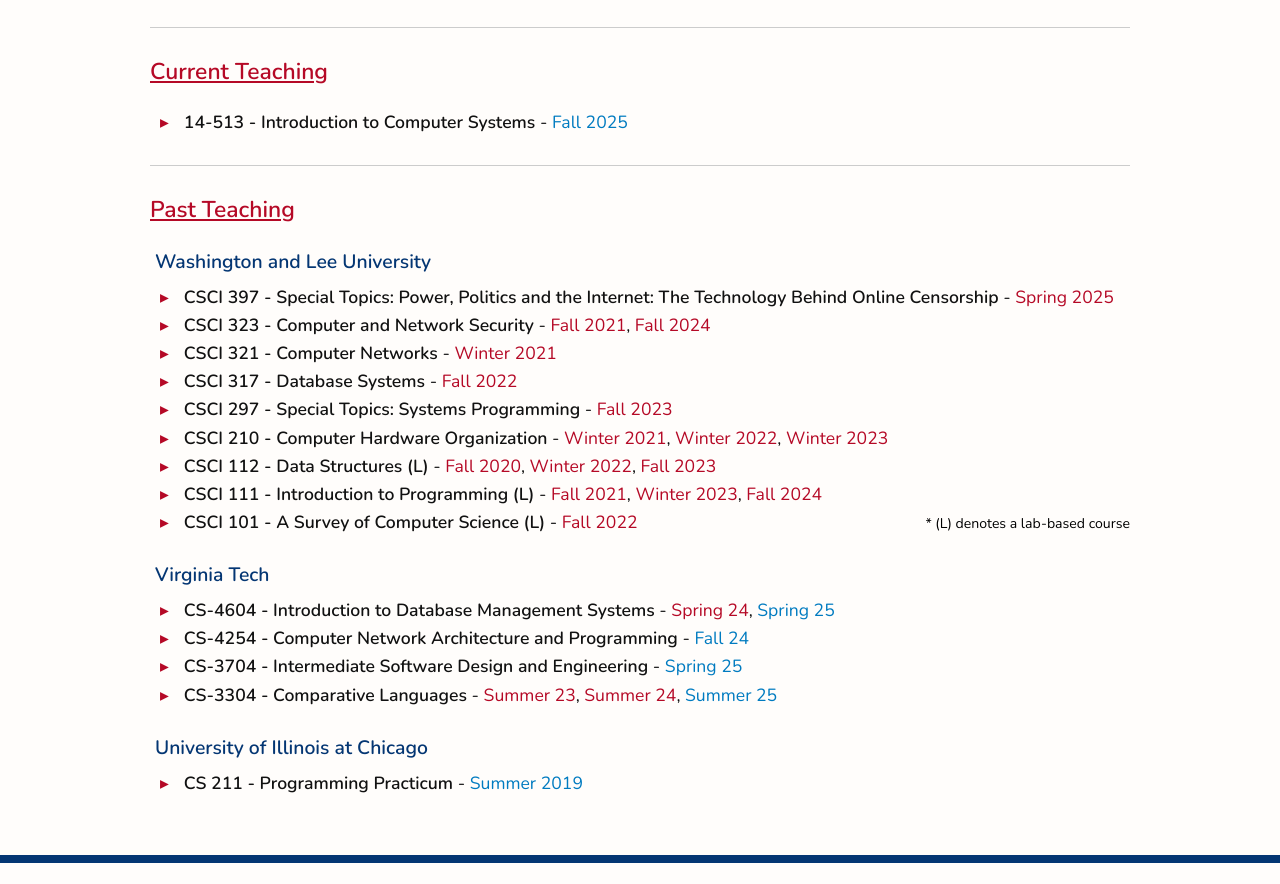
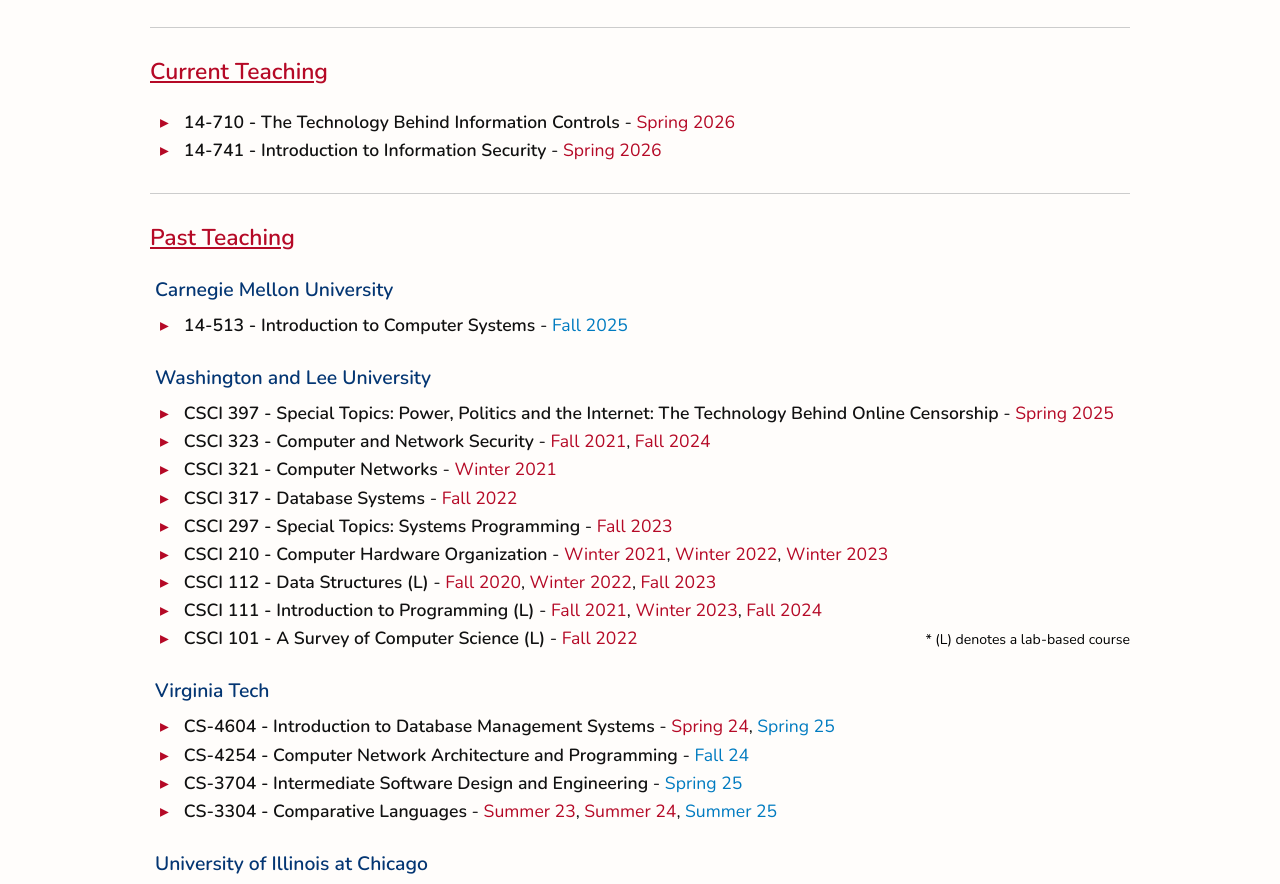
Before and after one commit to tahakhan5/tahakhan5.github.io, a plain HTML site: page teaching/index.html in a window 1280 px wide. Shown: the part 849-1733 px from the top of the page. Before the commit the page ends 1712 px from the top, so only its background shows below. Drawn offline with nearby package versions, Linux system fonts and the light colour scheme.

Commit message:
s26 teaching update

```diff
--- a/teaching/index.html
+++ b/teaching/index.html
@@ -161,7 +161,14 @@
 <div style="display: flex; margin-bottom: 0.2em;">
     <span style="color: var(--cmu-red); margin-right: 15px; font-size: 1em; line-height: 1.4;">▸</span>
     <div style="font-size: 1em;">
-       <div style="font-size: 1em; font-weight: 600; display: inline;"> 14-513 - Introduction to Computer Systems </div> -  <a href="https://www.cs.cmu.edu/~213/" target="_blank">Fall 2025</a>
+       <div style="font-size: 1em; font-weight: 600; display: inline;"> 14-710 - The Technology Behind Information Controls </div> -  <span style="color: var(--cmu-red)">Spring 2026</span>
+    </div>
+</div>
+
+<div style="display: flex; margin-bottom: 0.2em;">
+    <span style="color: var(--cmu-red); margin-right: 15px; font-size: 1em; line-height: 1.4;">▸</span>
+    <div style="font-size: 1em;">
+       <div style="font-size: 1em; font-weight: 600; display: inline;"> 14-741 - Introduction to Information Security </div> -  <span style="color: var(--cmu-red)">Spring 2026</span>
     </div>
 </div>
 
@@ -178,6 +185,24 @@
 <h1 id="past-teaching" style="font-size: 1.3em; font-family: var(--base-font-family); font-weight: 600; padding-top: 18px; text-decoration: underline; margin-bottom: 1em; color: var(--heading-color);">Past Teaching</h1>
 <div style="margin-bottom: 1.5em;"></div>
 
+
+<div style="font-size:1.1em; font-weight:500; margin-left: 5px; margin-bottom: 10px; font-weight: 600; color: var(--cmu-gray);">Carnegie Mellon University</div>
+
+<div style="margin-left: 10px;">
+
+<div style="display: flex;  margin-bottom: 0.2em;">
+    <div style="display: flex;">
+        <span style="color: var(--cmu-red); margin-right: 15px; font-size: 1em; line-height: 1.4;">▸</span>
+        <div style="font-size: 1em;">
+       <div style="font-size: 1em; font-weight: 600; display: inline;"> 14-513 - Introduction to Computer Systems </div>   -  <a href="https://www.cs.cmu.edu/~213/" target="_blank">Fall 2025</a>
+        </div>
+    </div>
+
+</div>
+
+</div>
+
+<div style="margin-bottom: 1.5em;"></div>
 
 <div style="font-size:1.1em; font-weight:500; margin-left: 5px; margin-bottom: 10px; font-weight: 600; color: var(--cmu-gray);">Washington and Lee University</div>
 
```
Also changed, not shown: index.html (+8 -1 lines).
